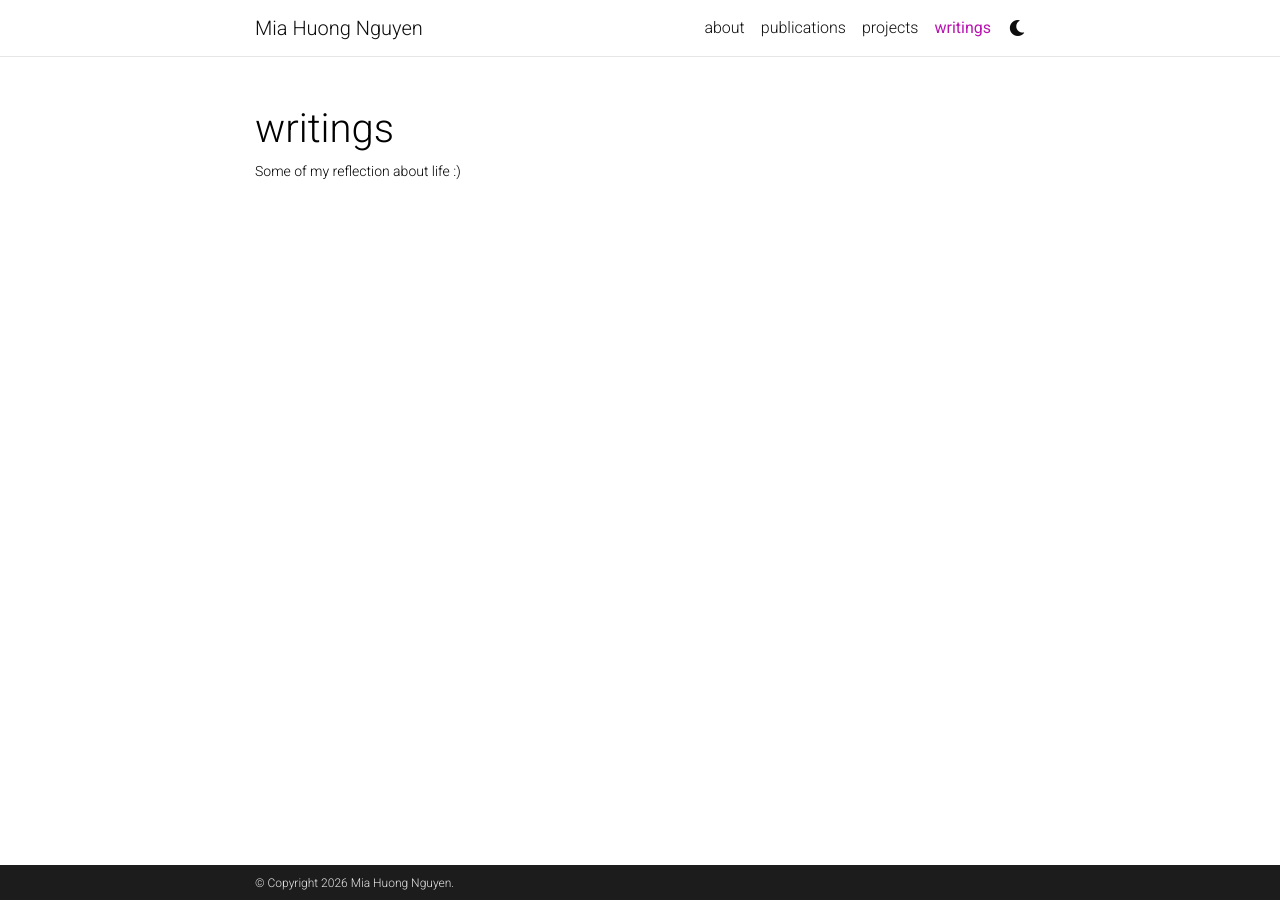
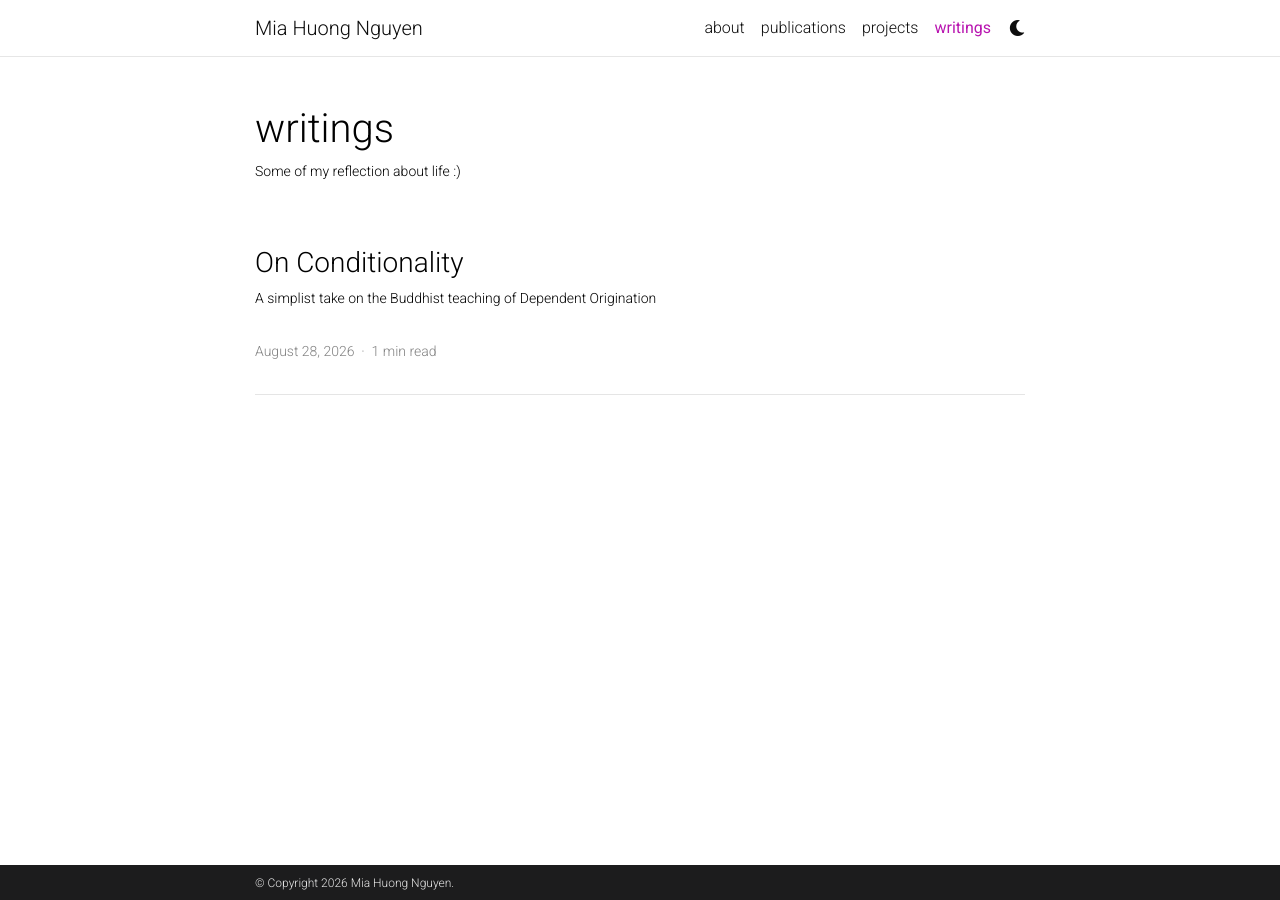
Before and after one commit to iammia0o/iammia0o.github.io, a Jekyll site: the page built from _pages/writings.md, in a window 1280 px wide. Built offline with Jekyll 4.4.1, drawn with Linux system fonts in a browser that asks for light colours; full-size pictures stand in for the smaller copies a plugin makes; comment, search, counter and statistics services are not loaded; a style sheet for code colours, icons or effects is not loaded; part of the change alters nothing that is shown.

```diff
--- a/_config.yml
+++ b/_config.yml
@@ -146,9 +146,11 @@ collections:
   projects:
     output: true
     permalink: /projects/:path/
-  teaching:
+  writings:
+    defaults:
+      layout: post
     output: true
-    permalink: /teaching/:path/
+    permalink: /writings/:path/
 
 
 news_scrollable: true # adds a vertical scroll bar if there are more than 3 news items
--- a/_pages/writings.md
+++ b/_pages/writings.md
@@ -1,8 +1,26 @@
 ---
 layout: page
-permalink: /teaching/
+permalink: /writings/
 title: writings
 description: Some of my reflection about life :)
 nav: true
 nav_order: 4
 ---
+
+<div class="post">
+  <ul class="post-list">
+    {% assign writings = site.writings | sort: "date" | reverse %}
+    {% for post in writings %}
+    {% assign read_time = post.content | number_of_words | divided_by: 180 | plus: 1 %}
+    <li>
+      <h3>
+        <a class="post-title" href="{{ post.url | relative_url }}">{{ post.title }}</a>
+      </h3>
+      {% if post.description %}<p class="post-description">{{ post.description }}</p>{% endif %}
+      <p class="post-meta">
+        {{ post.date | date: "%B %-d, %Y" }} &nbsp;&middot;&nbsp; {{ read_time }} min read
+      </p>
+    </li>
+    {% endfor %}
+  </ul>
+</div>
--- a/_writings/2026-08-28-a-first-reflection.md
+++ b/_writings/2026-08-28-a-first-reflection.md
@@ -1,97 +1,6 @@
 ---
-layout: course
-title: Data Science Fundamentals
-description: This course covers the foundational aspects of data science, including data collection, cleaning, analysis, and visualization. Students will learn practical skills for working with real-world datasets.
-instructor: Prof. Data
-year: 2024
-term: Spring
-location: Science Building, Room 202
-time: Mondays and Wednesdays, 2:00-3:30 PM
-course_id: data-science-fundamentals
-schedule:
-  - week: 1
-    date: Feb 5
-    topic: Introduction to Data Science
-    description: Overview of the data science workflow and key concepts.
-    materials:
-      - name: Syllabus
-        url: /assets/pdf/example_pdf.pdf
-      - name: Slides
-        url: /assets/pdf/example_pdf.pdf
-
-  - week: 2
-    date: Feb 12
-    topic: Data Collection and APIs
-    description: Methods for collecting data through APIs, web scraping, and databases.
-    materials:
-      - name: Lecture Notes
-        url: /assets/pdf/example_pdf.pdf
-      - name: Assignment 1
-        url: /assets/pdf/example_pdf.pdf
-
-  - week: 3
-    date: Feb 19
-    topic: Data Cleaning and Preprocessing
-    description: Techniques for handling missing values, outliers, and data transformation.
-    materials:
-      - name: Lecture Notes
-        url: /assets/pdf/example_pdf.pdf
-      - name: Coding Lab
-        url: https://github.com/
-
-  - week: 4
-    date: Feb 26
-    topic: Exploratory Data Analysis
-    description: Descriptive statistics, visualization, and pattern discovery.
-    materials:
-      - name: Lecture Notes
-        url: /assets/pdf/example_pdf.pdf
-      - name: Assignment 2
-        url: /assets/pdf/example_pdf.pdf
-
-  - week: 5
-    date: Mar 4
-    topic: Statistical Analysis
-    description: Hypothesis testing, confidence intervals, and statistical inference.
-    materials:
-      - name: Lecture Notes
-        url: /assets/pdf/example_pdf.pdf
-      - name: Review Materials
-        url: /assets/pdf/example_pdf.pdf
-
-  - week: 6
-    date: Mar 11
-    topic: Data Visualization
-    description: Principles and tools for effective data visualization.
-    materials:
-      - name: Lecture Notes
-        url: /assets/pdf/example_pdf.pdf
-      - name: Assignment 3
-        url: /assets/pdf/example_pdf.pdf
+layout: post
+title: On Conditionality
+description: A simplist take on the Buddhist teaching of Dependent Origination
+date: 2026-08-28
 ---
-
-## Course Overview
-
-This course provides a comprehensive introduction to data science principles and practices. Students will:
-
-- Learn the end-to-end data science workflow
-- Gain practical experience with data manipulation tools
-- Develop skills in data visualization and communication
-- Apply statistical methods to derive insights from data
-
-## Prerequisites
-
-- Basic programming knowledge (preferably in Python)
-- Introductory statistics
-- Comfort with basic algebra
-
-## Textbooks
-
-- "Python for Data Analysis" by Wes McKinney
-- "Data Science from Scratch" by Joel Grus
-
-## Grading
-
-- Assignments: 50%
-- Project: 40%
-- Participation: 10%
```
